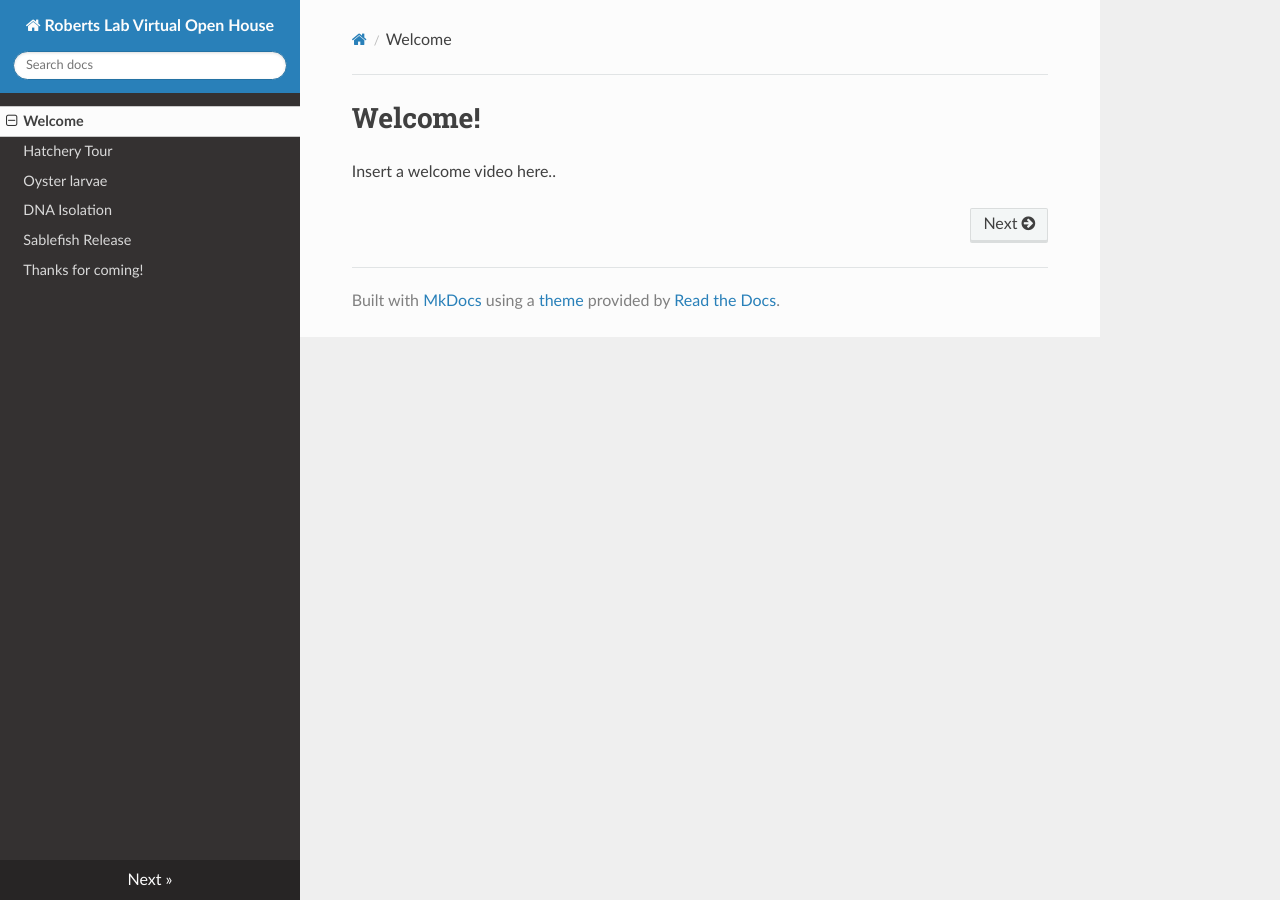
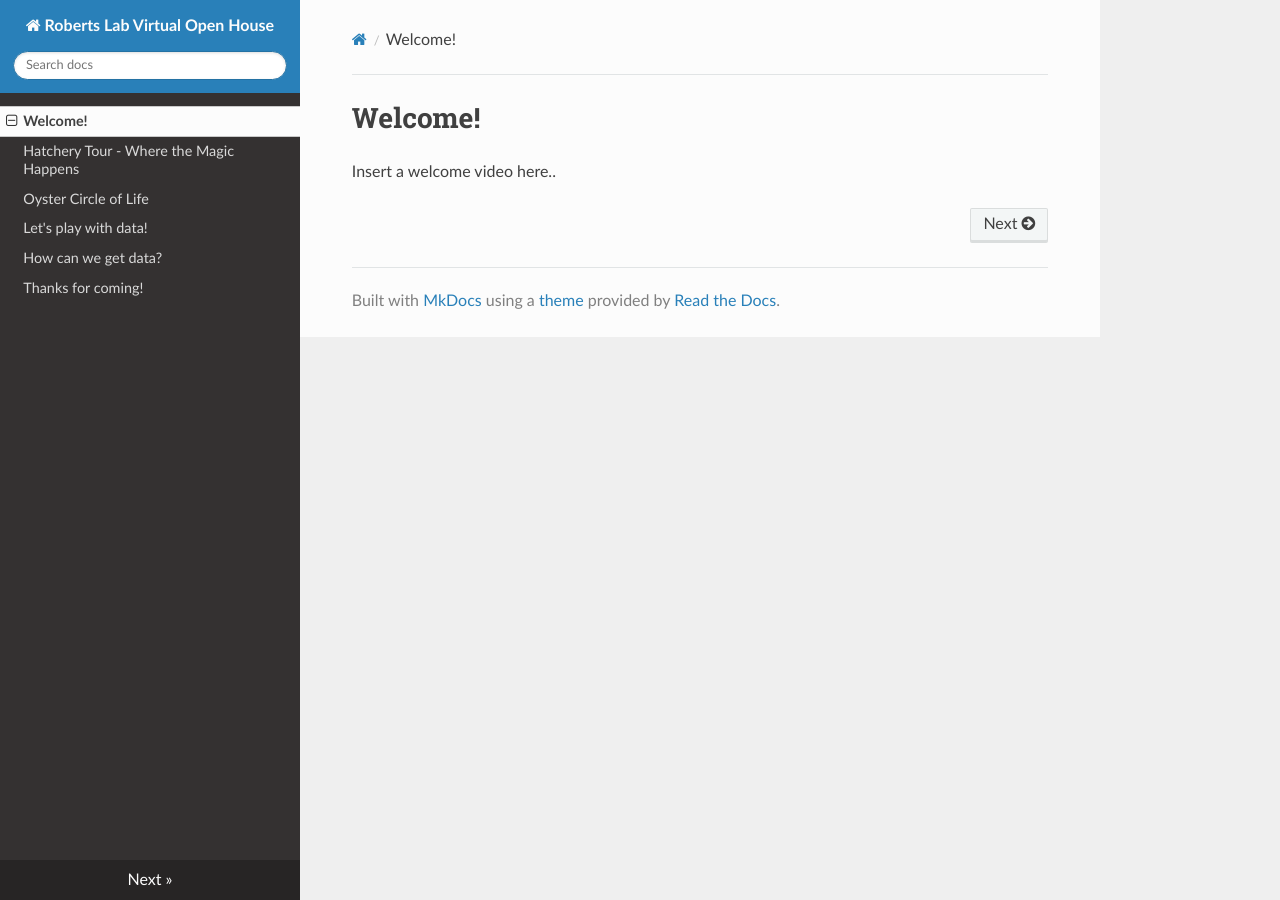
Before and after one commit to RobertsLab/Open-House-2021, an MkDocs documentation site: the page built from docs/index.md, in a window 1280 px wide. Built offline with MkDocs 1.6.1, drawn with Linux system fonts in a browser that asks for light colours; nearby versions of some CDN libraries.

Commit message:
update tab names

```diff
--- a/mkdocs.yml
+++ b/mkdocs.yml
@@ -28,9 +28,9 @@ markdown_extensions:
 repo_url:
 
 nav:
-   - Welcome: 'index.md'
-   - Hatchery Tour: 'Hatchery.md'
-   - Oyster larvae: 'Ostrea.md'
-   - DNA Isolation: 'DNA_Isolation.md'
-   - Sablefish Release: 'Sablefish.md'
+   - Welcome!: 'index.md'
+   - Hatchery Tour - Where the Magic Happens: 'Hatchery.md'
+   - Oyster Circle of Life: 'oysterlifecycle.md'
+   - Let's play with data!: 'Ostrea.md'
+   - How can we get data?: 'DNA_Isolation.md'
    - Thanks for coming!: Thanks.md
```
